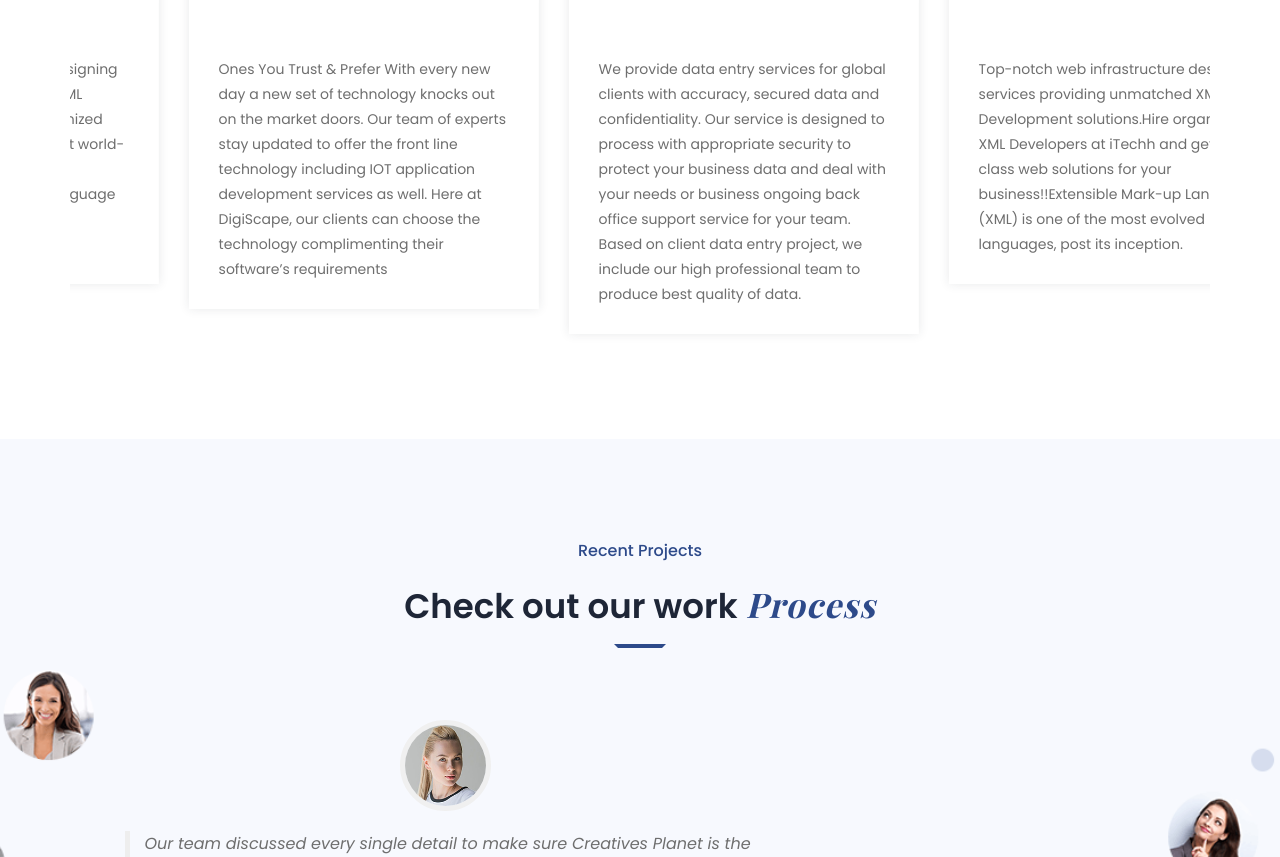
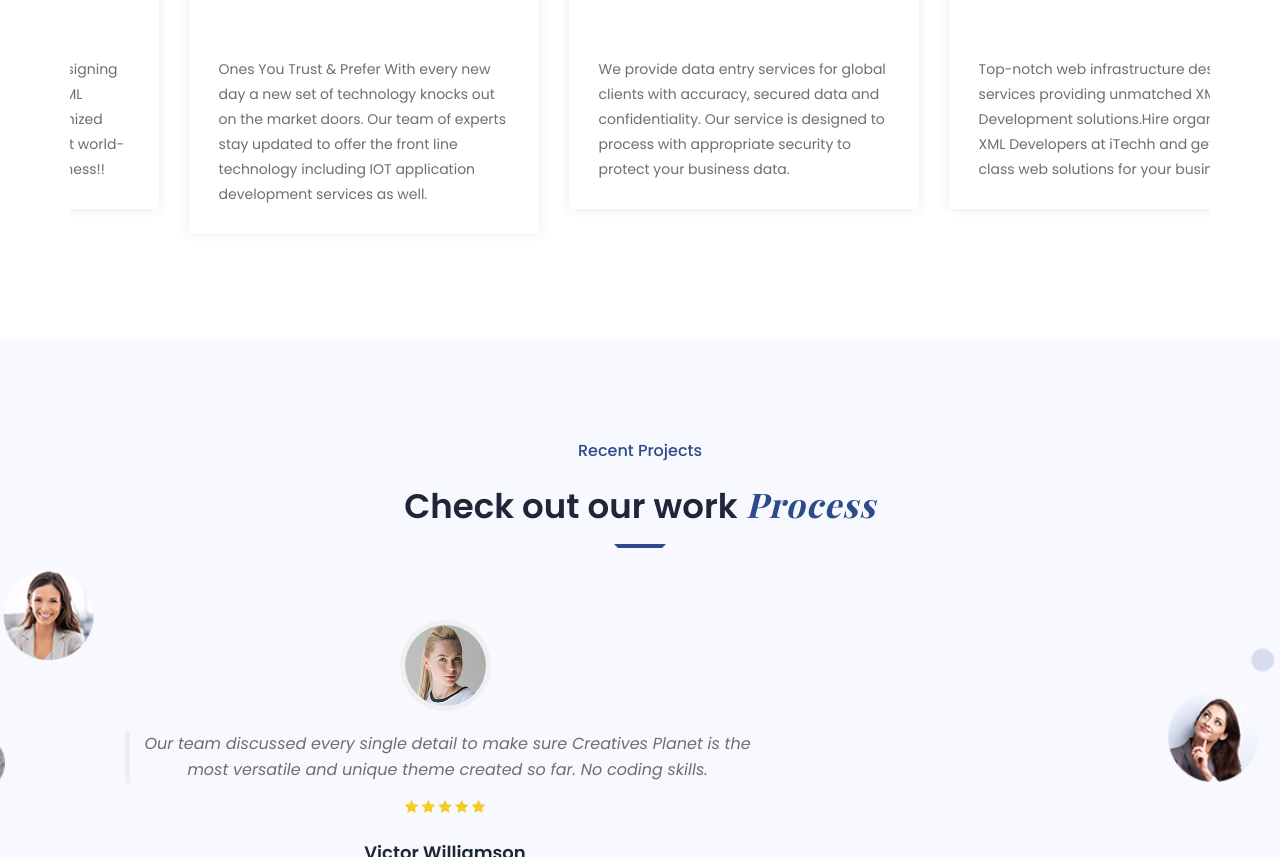
Before and after one commit to Jagatheesh21/itechhsolution.github.io, a plain HTML site: page index.html in a window 1280 px wide. Shown: the part 2517-3374 px from the top of the page. Drawn offline with nearby package versions, Linux system fonts and the light colour scheme; some packages are replaced by stand-ins of ours; a web font is replaced by a local one.

Commit message:
Index Page Commit

```diff
--- a/index.html
+++ b/index.html
@@ -658,7 +658,7 @@
                                     </h5>
                                 </div>
                                 <div class="featured-desc"><!-- featured-title -->
-                                    <p>Top-notch web infrastructure designing services providing unmatched XML Development solutions.Hire organized XML Developers at iTechh and get world-class web solutions for your business!!Extensible Mark-up Language (XML) is one of the most evolved languages, post its inception.</p>
+                                    <p>Top-notch web infrastructure designing services providing unmatched XML Development solutions.Hire organized XML Developers at iTechh and get world-class web solutions for your business!!</p>
                                 </div>
                                 <!-- <a class="ttm-btn ttm-btn-size-md ttm-btn-color-dark btn-inline ttm-icon-btn-right mt-10" href="it-consultancy.html">Read More <i class="ti ti-angle-double-right"></i></a> -->
                             </div>
@@ -684,7 +684,7 @@
                                 </div>
                                 <div class="featured-desc"><!-- featured-title -->
                                     <p>Ones You Trust & Prefer
-With every new day a new set of technology knocks out on the market doors. Our team of experts stay updated to offer the front line technology including IOT application development services as well. Here at DigiScape, our clients can choose the technology complimenting their software’s requirements</p>
+With every new day a new set of technology knocks out on the market doors. Our team of experts stay updated to offer the front line technology including IOT application development services as well. </p>
                                 </div>
                                 <!-- <a class="ttm-btn ttm-btn-size-md ttm-btn-color-dark btn-inline ttm-icon-btn-right mt-10" href="services.html">Read More <i class="ti ti-angle-double-right"></i></a> -->
                             </div>
@@ -709,7 +709,7 @@ With every new day a new set of technology knocks out on the market doors. Our t
                                     </h5>
                                 </div>
                                 <div class="featured-desc"><!-- featured-title -->
-                                    <p>We provide data entry services for global clients with accuracy, secured data and confidentiality. Our service is designed to process with appropriate security to protect your business data and deal with your needs or business ongoing back office support service for your team. Based on client data entry project, we include our high professional team to produce best quality of data.</p>
+                                    <p>We provide data entry services for global clients with accuracy, secured data and confidentiality. Our service is designed to process with appropriate security to protect your business data.</p>
                                 </div>
                                 <!-- <a class="ttm-btn ttm-btn-size-md ttm-btn-color-dark btn-inline ttm-icon-btn-right mt-10" href="advisory-services.html">Read More <i class="ti ti-angle-double-right"></i></a> -->
                             </div>
```
